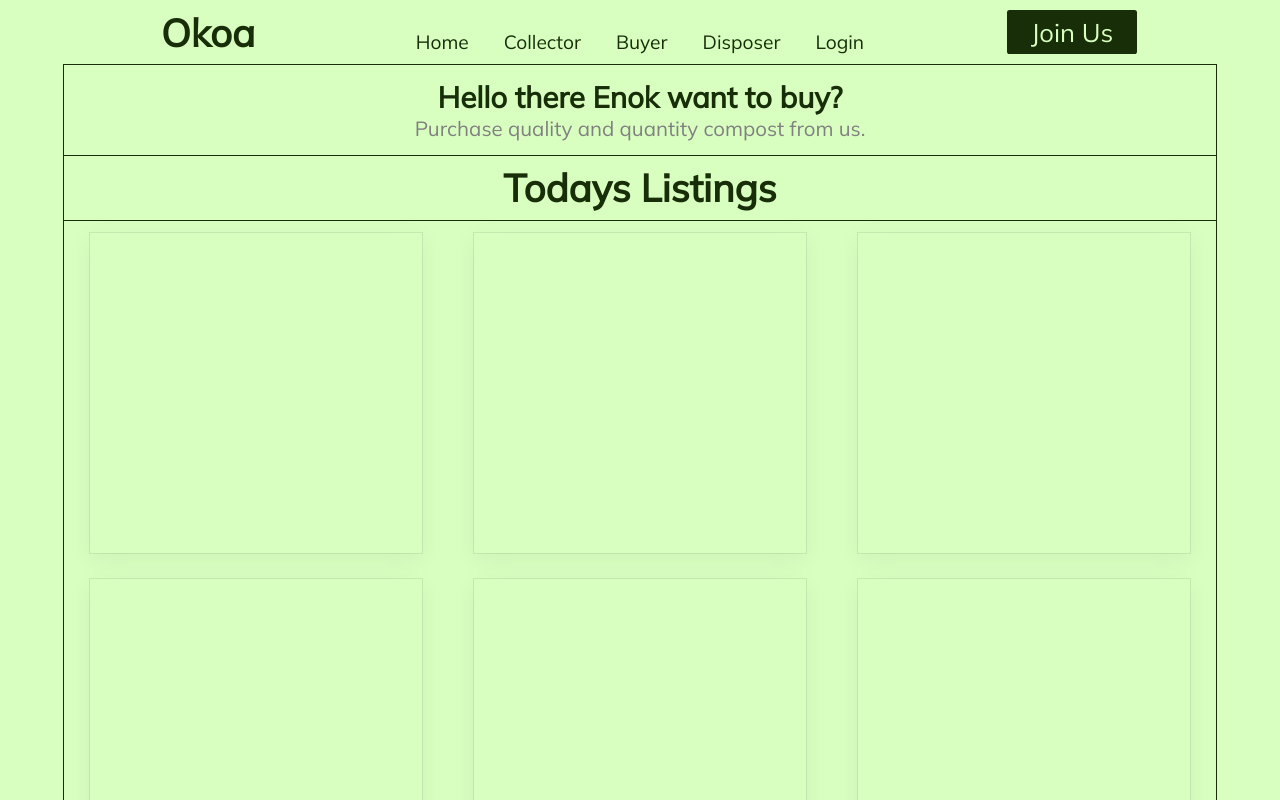
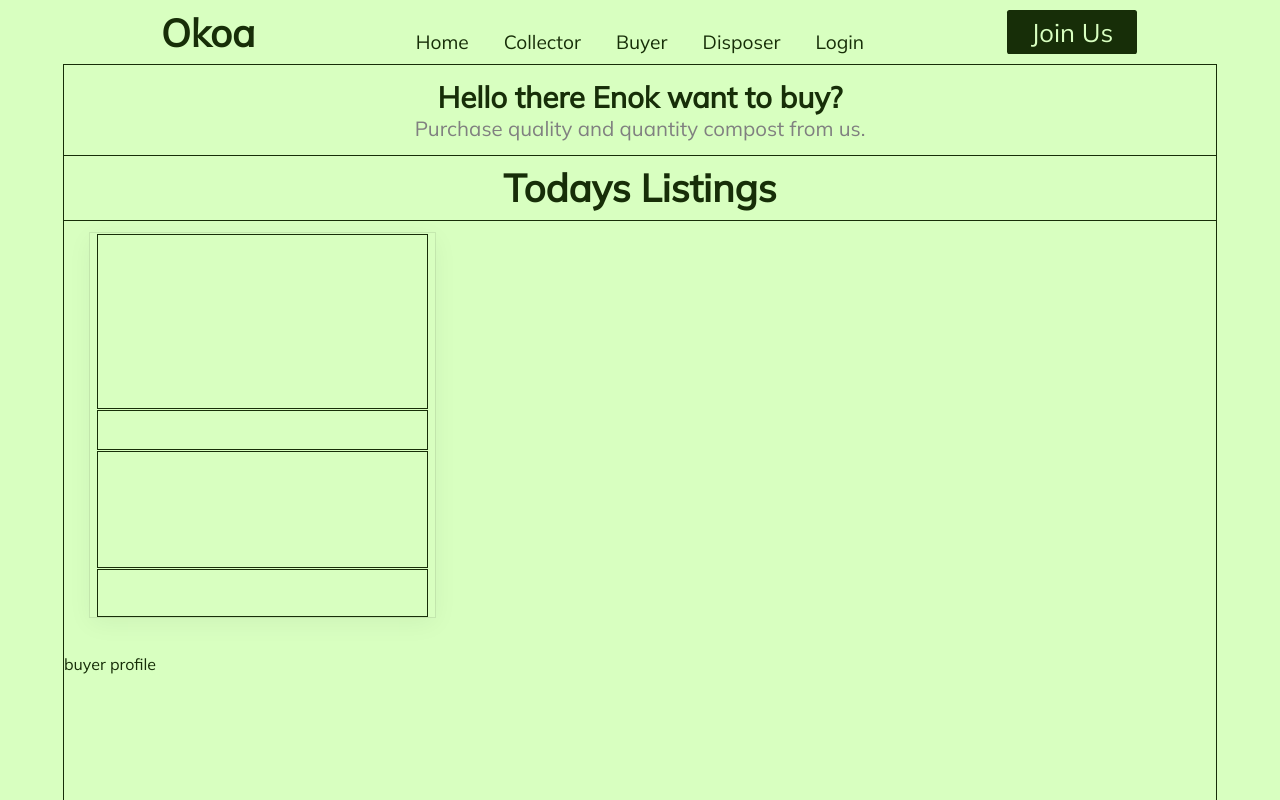
Before and after one commit to MokuaEnock/greenly, a React (Create React App) app: page /buyer in a window 1280 px wide. Shown: the top 800 px of the page. Built offline with nearby package versions, Linux system fonts and the light colour scheme; no server answers.

Commit message:
create card skeleton

```diff
--- a/src/pages/buyers/BuyerHome.js
+++ b/src/pages/buyers/BuyerHome.js
@@ -11,12 +11,12 @@ export default function BuyerHome() {
       <section id="compost-title">Todays Listings</section>
 
       <section id="compost-container">
-        <span id="compost-card"></span>
-        <span id="compost-card"></span>
-        <span id="compost-card"></span>
-        <span id="compost-card"></span>
-        <span id="compost-card"></span>
-        <span id="compost-card"></span>
+        <div className="compost-card">
+          <span className="compost-card-image"></span>
+          <span className="compost-card-info"></span>
+          <span className="compost-card-desc"></span>
+          <span className="compost-card-buttons"></span>
+        </div>
       </section>
     </main>
   );
--- a/src/pages/buyers/buyer.css
+++ b/src/pages/buyers/buyer.css
@@ -55,8 +55,8 @@
   grid-template-columns: repeat(3, 1fr);
 }
 
-#compost-card {
-  height: 25vw;
+.compost-card {
+  height: 30vw;
   /* margin: 1vw; */
   /* border: thin solid #172e08; */
   /* box-shadow: rgba(99, 99, 99, 0.2) 0px 2px 8px 0px; */
@@ -66,4 +66,28 @@
   margin-right: 2vw;
   margin-top: 1vw;
   margin-bottom: 1vw;
+  width: 90%;
+  display: flex;
+  flex-direction: column;
+  align-items: center;
+  justify-content: space-evenly;
 }
+
+.compost-card > * {
+  width: 95%;
+  border: thin solid #172e08;
+}
+
+.compost-card-image {
+  height: 45%;
+}
+
+.compost-card-info {
+  height: 10%;
+}
+.compost-card-desc {
+  height: 30%;
+}
+.compost-card-buttons {
+  height: 12%;
+}
```
